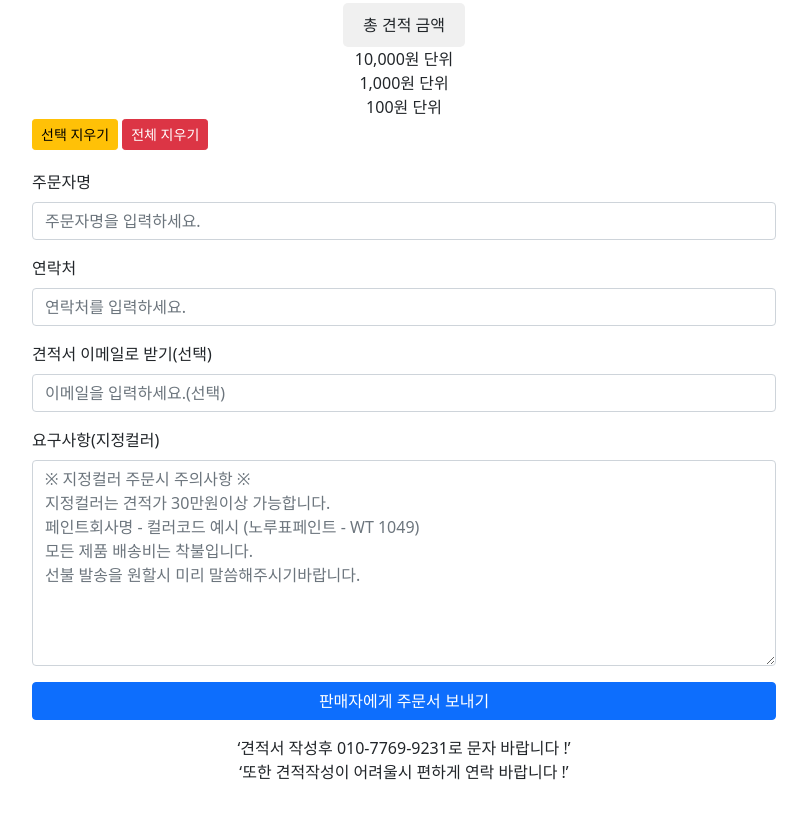
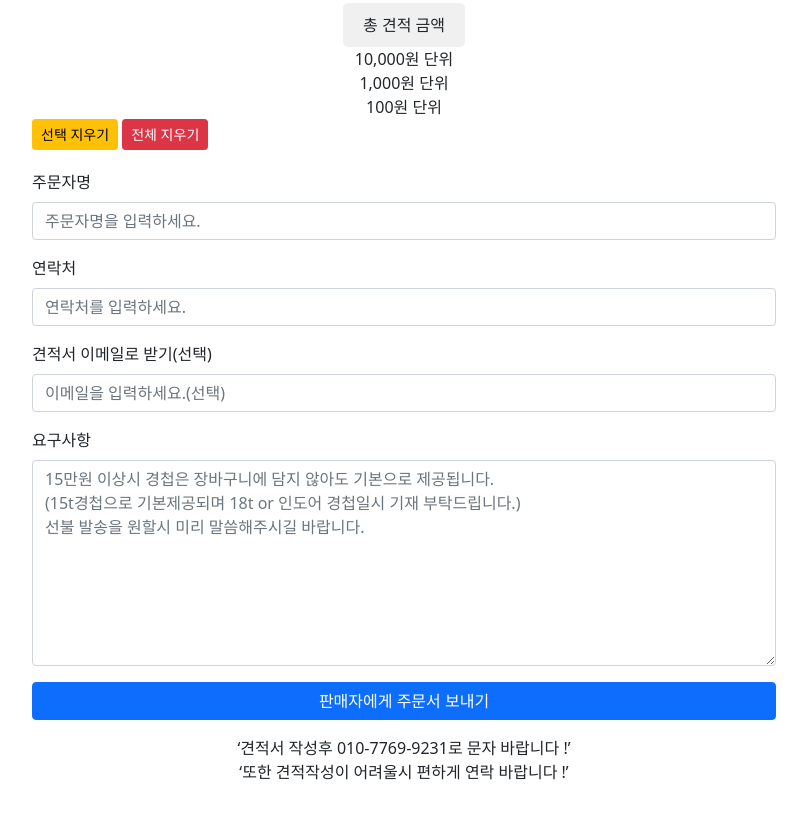
Before and after one commit to dodoorsink/dodoorsink.github.io, a plain HTML site: page index.html in a window 1280 px wide. Shown: the part 1494-2312 px from the top of the page, without its empty margins (236-1043 px from the left). Drawn offline with nearby package versions, Linux system fonts and the light colour scheme.

Commit message:
Update index.html

```diff
--- a/index.html
+++ b/index.html
@@ -262,12 +262,14 @@
             <input type="text" class="form-control" id="customerEmail" placeholder="이메일을 입력하세요.(선택)" />
           </div>
           <div class="mb-3">
-            <label for="customerRequirements" class="form-label">요구사항(지정컬러)</label>
+            <label for="customerRequirements" class="form-label">요구사항</label>
             <textarea
               class="form-control"
               id="customerRequirements"
               rows="8"
-              placeholder="※ 지정컬러 주문시 주의사항 ※&#13;&#10;지정컬러는 견적가 30만원이상 가능합니다.&#13;&#10;페인트회사명 - 컬러코드 예시 (노루표페인트 - WT 1049)&#13;&#10;모든 제품 배송비는 착불입니다.&#13;&#10;선불 발송을 원할시 미리 말씀해주시기바랍니다."
+              placeholder="15만원 이상시 경첩은 장바구니에 담지 않아도 기본으로 제공됩니다.
+(15t경첩으로 기본제공되며 18t or 인도어 경첩일시 기재 부탁드립니다.)
+선불 발송을 원할시 미리 말씀해주시길 바랍니다."
             ></textarea>
           </div>
         </div>
```
